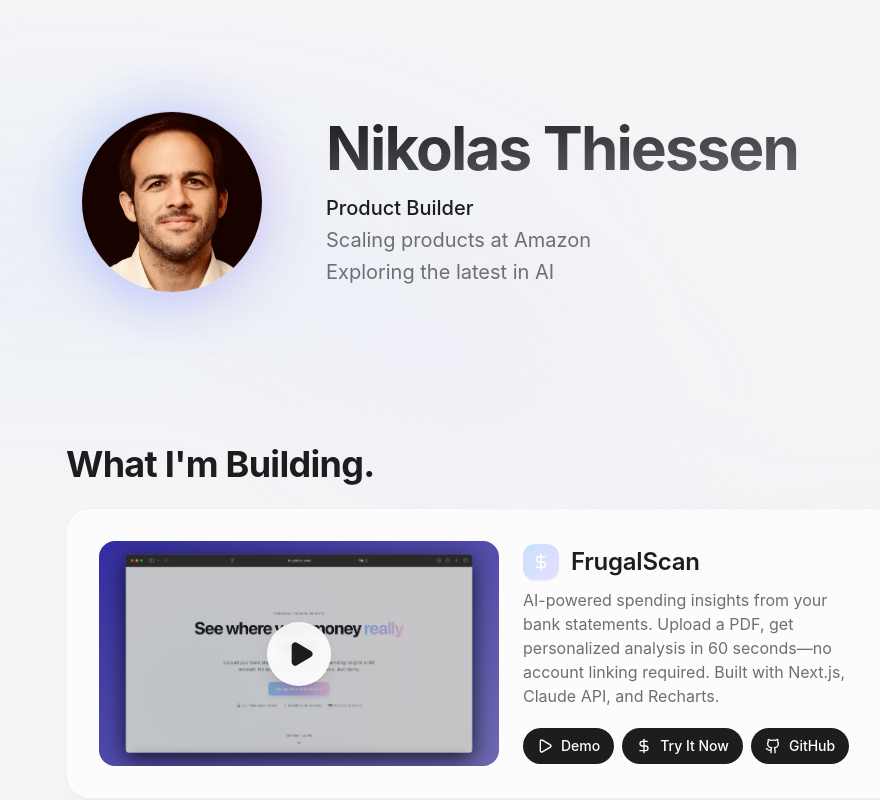
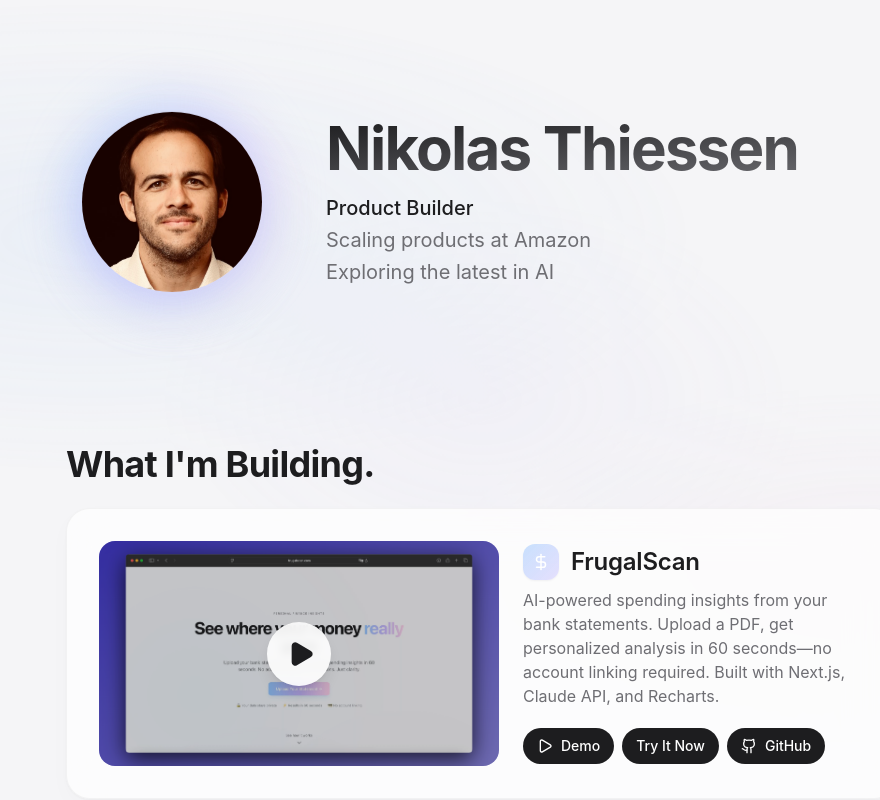
Before and after one commit to nthiessenf/personal-landing, a Next.js app: page / in a window 1280 px wide. Shown: the top 800 px of the page, without its empty margins (158-1038 px from the left). Built offline with nearby package versions, Linux system fonts and the light colour scheme.

Commit message:
Update page.tsx to replace icon for "Try It Now" link with an empty fragment, streamlining the visual presentation of the links section.

```diff
--- a/app/page.tsx
+++ b/app/page.tsx
@@ -57,7 +57,7 @@
                 videoThumbnail="/images/frugalscan-thumbnail.png"
                 links={[
                   { name: "Demo", href: "#watch-demo", icon: <Play className="w-4 h-4" /> },
-                  { name: "Try It Now", href: "https://frugalscan.com", icon: <DollarSign className="w-4 h-4" /> },
+                  { name: "Try It Now", href: "https://frugalscan.com", icon: <></> },
                   { name: "GitHub", href: "https://github.com/nthiessenf", icon: <Github className="w-4 h-4" /> },
                 ]}
                 href="https://frugalscan.com"
```
